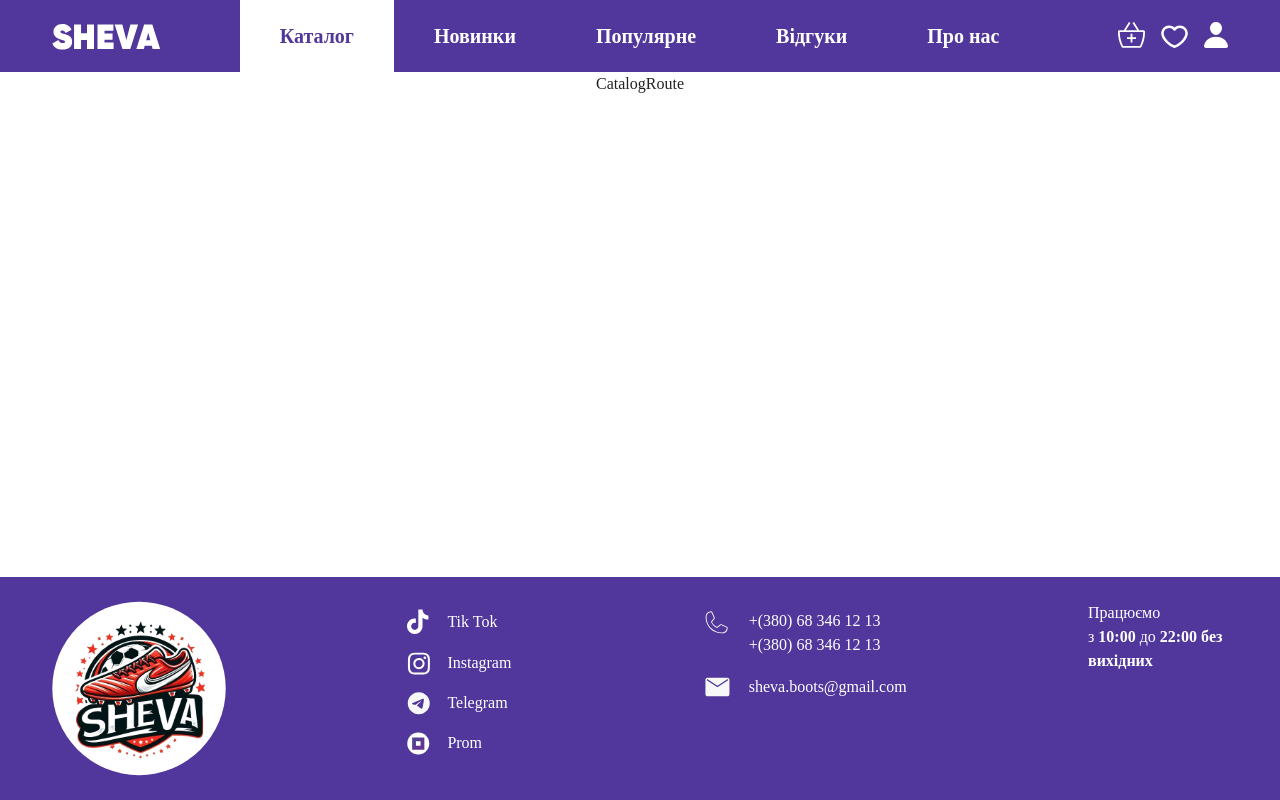
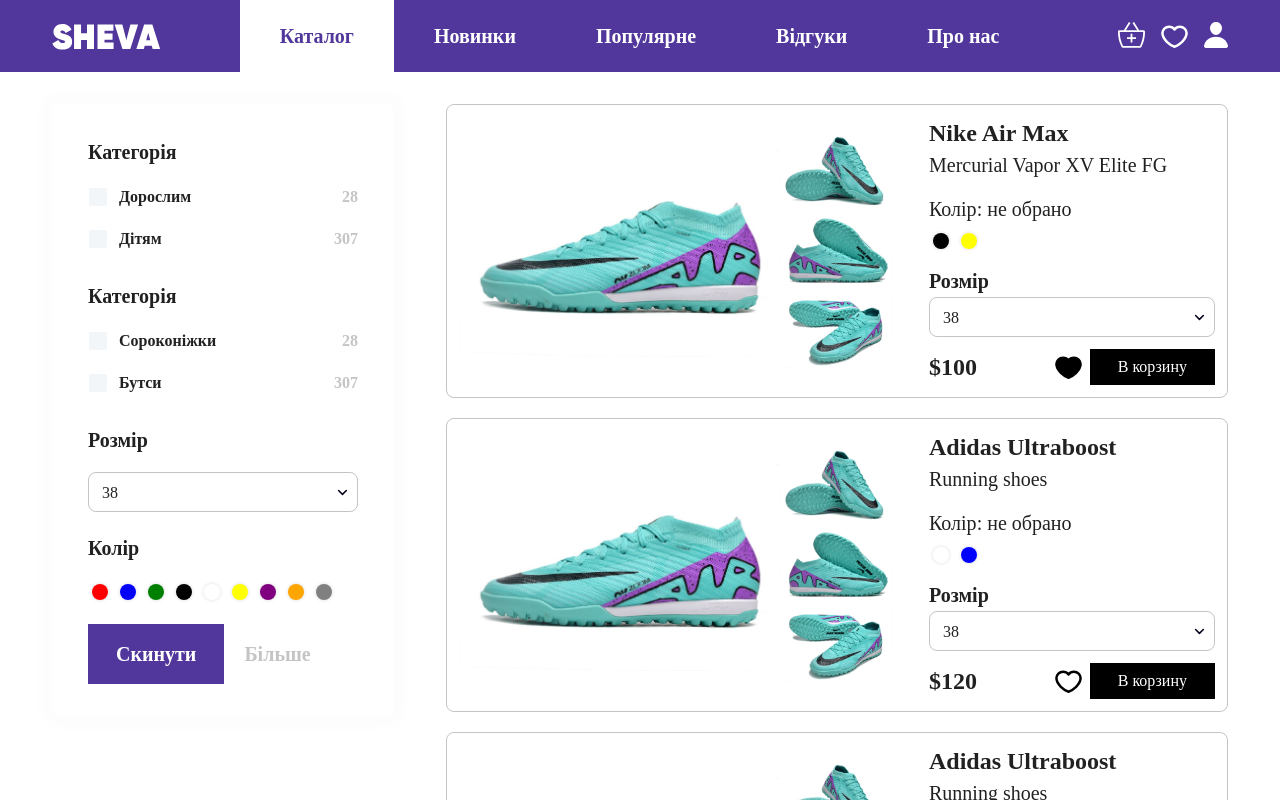
Before and after one commit to SHEVA-INC/sheva-ui, a React (Vite) app: page /catalog in a window 1280 px wide. Shown: the top 800 px of the page. Built offline with nearby package versions, Linux system fonts and the light colour scheme; the HTML template or start-up script is replaced by a standard one; a web font is replaced by a local one.

Commit message:
add CatalogRoute and LikedRoute

```diff
--- a/src/app/Router.jsx
+++ b/src/app/Router.jsx
@@ -4,9 +4,12 @@
   CATALOG_ROUTE,
   HOME_ROUTE,
   LATEST_ROUTE,
+  LIKED_ROUTE,
   MAIN_ROUTE,
   POPULAR_ROUTE,
+  PROFILE_ROUTE,
   REVIEWS_ROUTE,
+  SHOPPING_CART_ROUTE,
   SIGN_IN_ROUTE,
   SIGN_UP_ROUTE,
 } from "./Routes";
@@ -21,6 +24,9 @@
 import PopularRoute from "../routes/PopularRoute";
 import ReviewsRoute from "../routes/ReviewsRoute";
 import AboutUsRoute from "../routes/AboutUsRoute";
+import LikedRoute from "../routes/LikedRoute";
+import ProfileRoute from "../routes/ProfileRoute";
+import ShoppingCartRoute from "../routes/ShoppingCartRoute";
 
 const Router = () => {
   return (
@@ -34,6 +40,10 @@
           <Route path={POPULAR_ROUTE} element={<PopularRoute />} />
           <Route path={REVIEWS_ROUTE} element={<ReviewsRoute />} />
           <Route path={ABOUT_US_ROUTE} element={<AboutUsRoute />} />
+
+          <Route path={SHOPPING_CART_ROUTE} element={<ShoppingCartRoute />} />
+          <Route path={LIKED_ROUTE} element={<LikedRoute />} />
+          <Route path={PROFILE_ROUTE} element={<ProfileRoute />} />
         </Route>
         <Route path={MAIN_ROUTE} element={<AuthLayout />}>
           <Route index element={<Navigate to={SIGN_IN_ROUTE} replace />} />
--- a/src/routes/CatalogRoute.jsx
+++ b/src/routes/CatalogRoute.jsx
@@ -1,5 +1,22 @@
+import { Stack } from "@mui/material";
+import ShoesList from "../components/shoes/ShoesList";
+import ShoesFilterForm from "../forms/ShoesFilterForm";
+
 const CatalogRoute = () => {
-  return <div>CatalogRoute</div>;
+  return (
+    <Stack
+      flexDirection="row"
+      justifyContent="space-between"
+      maxWidth="lg"
+      width={1}
+      gap={13}
+      px={3}
+      my={8}
+    >
+      <ShoesFilterForm />
+      <ShoesList />
+    </Stack>
+  );
 };
 
 export default CatalogRoute;
--- a/src/routes/LikedRoute.jsx
+++ b/src/routes/LikedRoute.jsx
@@ -1,5 +1,25 @@
+import { Stack, Typography } from "@mui/material";
+import ShoesFilterForm from "../forms/ShoesFilterForm";
+import ShoesList from "../components/shoes/ShoesList";
+
 const LikedRoute = () => {
-  return <div>LikedRoute</div>;
+  return (
+    <Stack px={3} my={8} gap={6}>
+      <Typography variant="h3" fontWeight="bold" textTransform="uppercase">
+        Вподобане
+      </Typography>
+      <Stack
+        flexDirection="row"
+        justifyContent="space-between"
+        maxWidth="lg"
+        width={1}
+        gap={13}
+      >
+        <ShoesList />
+        <ShoesFilterForm />
+      </Stack>
+    </Stack>
+  );
 };
 
 export default LikedRoute;
```
